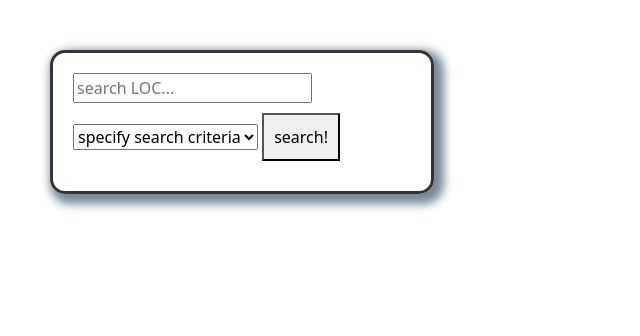
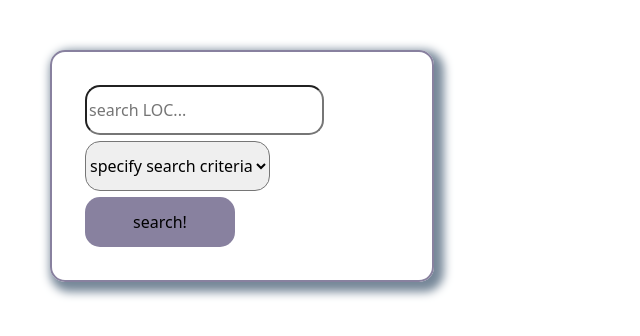
Before and after one commit to dcrlsn/library-of-congress, a plain HTML site: page index.html in a window 1280 px wide. Shown: the whole page, without its empty margins (0-640 px from the left). Drawn offline with nearby package versions, Linux system fonts and the light colour scheme.

Commit message:
css changes

```diff
--- a/assets/css/style.css
+++ b/assets/css/style.css
@@ -1,10 +1,10 @@
 aside {
     display: flex;
     width: 30%;
-    padding: 20px 20px;
+    padding: 30px 30px;
     margin: 50px 50px;
     display: inline-block;
-    border: 3px solid #333;
+    border: 2px solid #88819f;
     border-radius: 15px;
     box-shadow: 5px 5px 10px 5px lightslategrey;
     flex: 0 0 auto;
@@ -13,10 +13,20 @@ aside {
 }
 
 button {
+    display: flex;
     padding: 10px 10px;
     margin: 10px 0px;
+    width: 150px;
+    align-items: center;
+    justify-content: center;
+    background-color: #88819f;
+    border: 0px transparent;
+    border-radius: 15px;
 }
 
-p, h1 {
-    display: hidden;
+#search-criteria, #search-text, button {
+    display: inline-block;
+    height: 50px;
+    border-radius: 15px;
+    margin: 3px 3px;
 }
```
